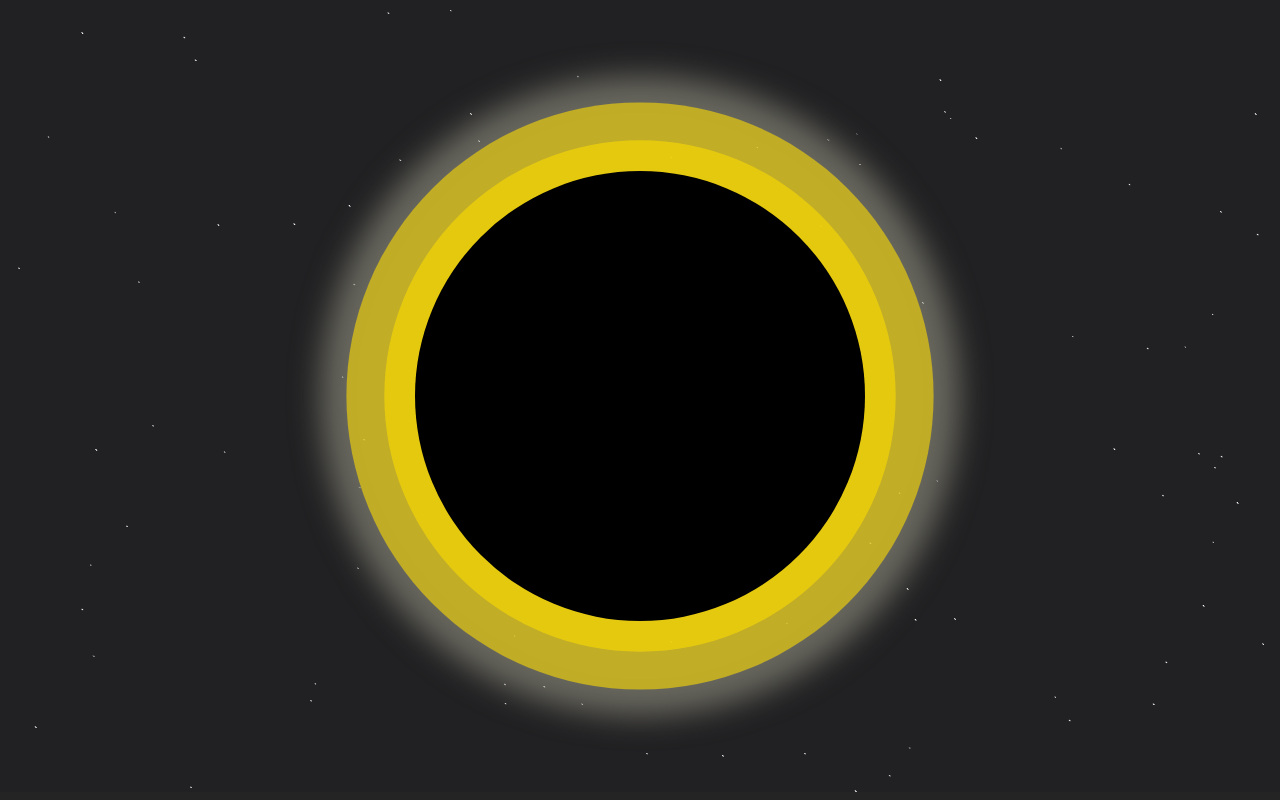
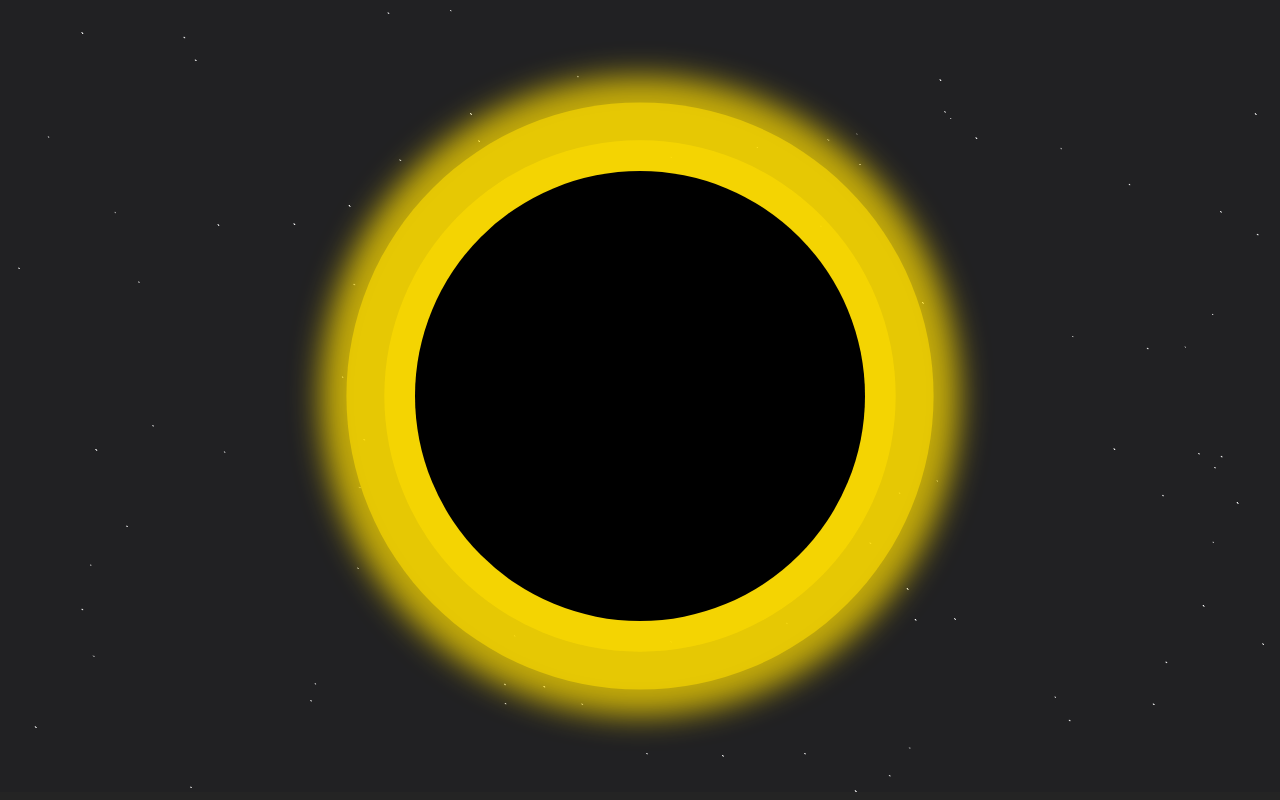
Before and after one commit to pabloozamora/SpaceApps_EquipoDinamita, a React (Vite) app: page / in a window 1280 px wide. Built offline with nearby package versions, Linux system fonts and the light colour scheme.

Commit message:
glowing fixed color

```diff
--- a/src/components/EclipseAnimation/EclipseAnimation.module.scss
+++ b/src/components/EclipseAnimation/EclipseAnimation.module.scss
@@ -37,7 +37,7 @@ $moonSize: min(calc(1vw), 450px);
   box-shadow: 0px 0px 0px $shadowStroke #ffdd0097,
     0px 0px 0px calc($shadowStroke * 2.5) #ffdd0097,
     0px 0px 0px calc($shadowStroke * 5) #ffdd0097,
-    0px 0px 30px calc($shadowStroke * 7.5) #ffdd0097;
+    0px 0px 30px calc($shadowStroke * 7.5) #ffdd00ba;
 }
 
 @keyframes sunrise {
@@ -51,19 +51,19 @@ $moonSize: min(calc(1vw), 450px);
     box-shadow: 0px 0px 0px $shadowStroke #ffdd0097,
       0px 0px 0px calc($shadowStroke * 2.5) #ffdd0097,
       0px 0px 0px calc($shadowStroke * 5) #ffdd0097,
-      0px 0px 30px calc($shadowStroke * 7.5) #ffdd0097;
+      0px 0px 30px calc($shadowStroke * 7.5) #ffdd00ba;
   }
   50% {
     box-shadow: 0px 0px 0px $shadowStroke #ffdd0097,
       0px 0px 0px calc($shadowStroke * 4.5) #ffdd0097,
       0px 0px 0px calc($shadowStroke * 7.5) #ffdd0097,
-      0px 0px 30px calc($shadowStroke * 9.5) #92929297;
+      0px 0px 30px calc($shadowStroke * 9.5) #ffdd00ba;
   }
   100% {
     box-shadow: 0px 0px 0px $shadowStroke #ffdd0097,
       0px 0px 0px calc($shadowStroke * 2.5) #ffdd0097,
       0px 0px 0px calc($shadowStroke * 5) #ffdd0097,
-      0px 0px 30px calc($shadowStroke * 7.5) #ffdd0097;
+      0px 0px 30px calc($shadowStroke * 7.5) #ffdd00ba;
   }
 }
 
```
